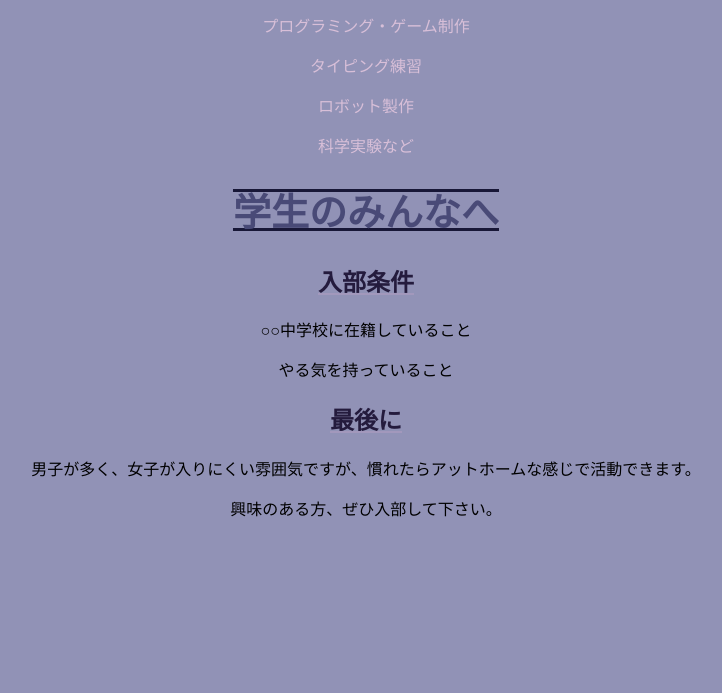
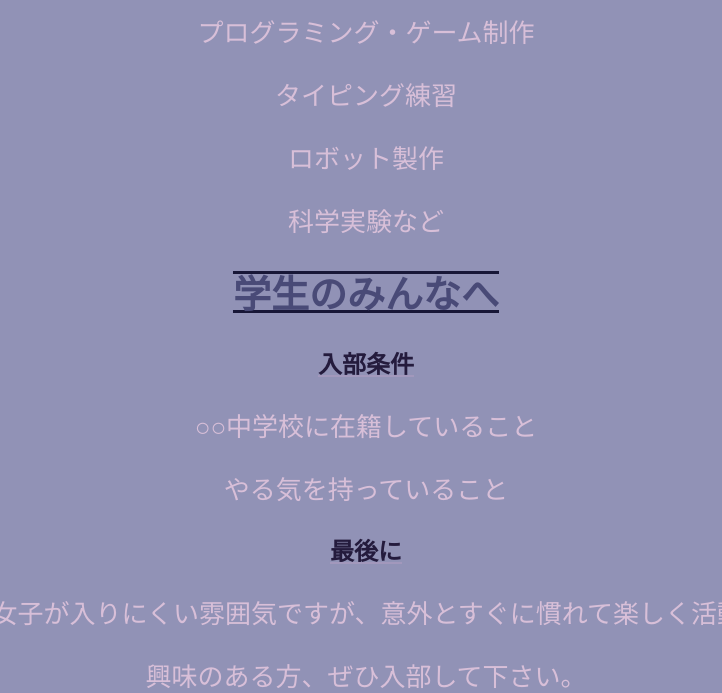
Before and after one commit to kmjtwk/kmjtwk.github.io, a plain HTML site: page index.html in a window 1280 px wide. Shown: the part 810-1503 px from the top of the page, without its empty margins (274-996 px from the left). Before the commit the page ends 1330 px from the top, so only its background shows below. Drawn offline with Linux system fonts and the light colour scheme.

Commit message:
Add files via upload

```diff
--- a/index.html
+++ b/index.html
@@ -67,9 +67,8 @@
    <p>○○中学校に在籍していること</p>
    <p>やる気を持っていること</p>
    <h2>最後に</h2>
-   <p>男子が多く、女子が入りにくい雰囲気ですが、慣れたらアットホームな感じで活動できます。</p>
+   <p>男子が多く女子が入りにくい雰囲気ですが、意外とすぐに慣れて楽しく活動できます。</p>
    <p>興味のある方、ぜひ入部して下さい。</p>
-
    </div>
 </body>
 
--- a/style.css
+++ b/style.css
@@ -59,8 +59,9 @@ body {
     text-decoration-color:#A298BC;
 }
 .new p {
-    font-family:"Meiryo UI";
+    font-family:"MS PGothic";
     color: #D8BFD8;
+    font-size: 26px;
 }
 .new-2 {
     text-align: center;
@@ -78,5 +79,7 @@ body {
     text-decoration-color:#A298BC;
 }
 .new-2 p {
-    font-family:"Meiryo UI";
+    font-family:"MS PGothic";
+    color:#D8BFD8;
+    font-size: 26px;
 }
```
